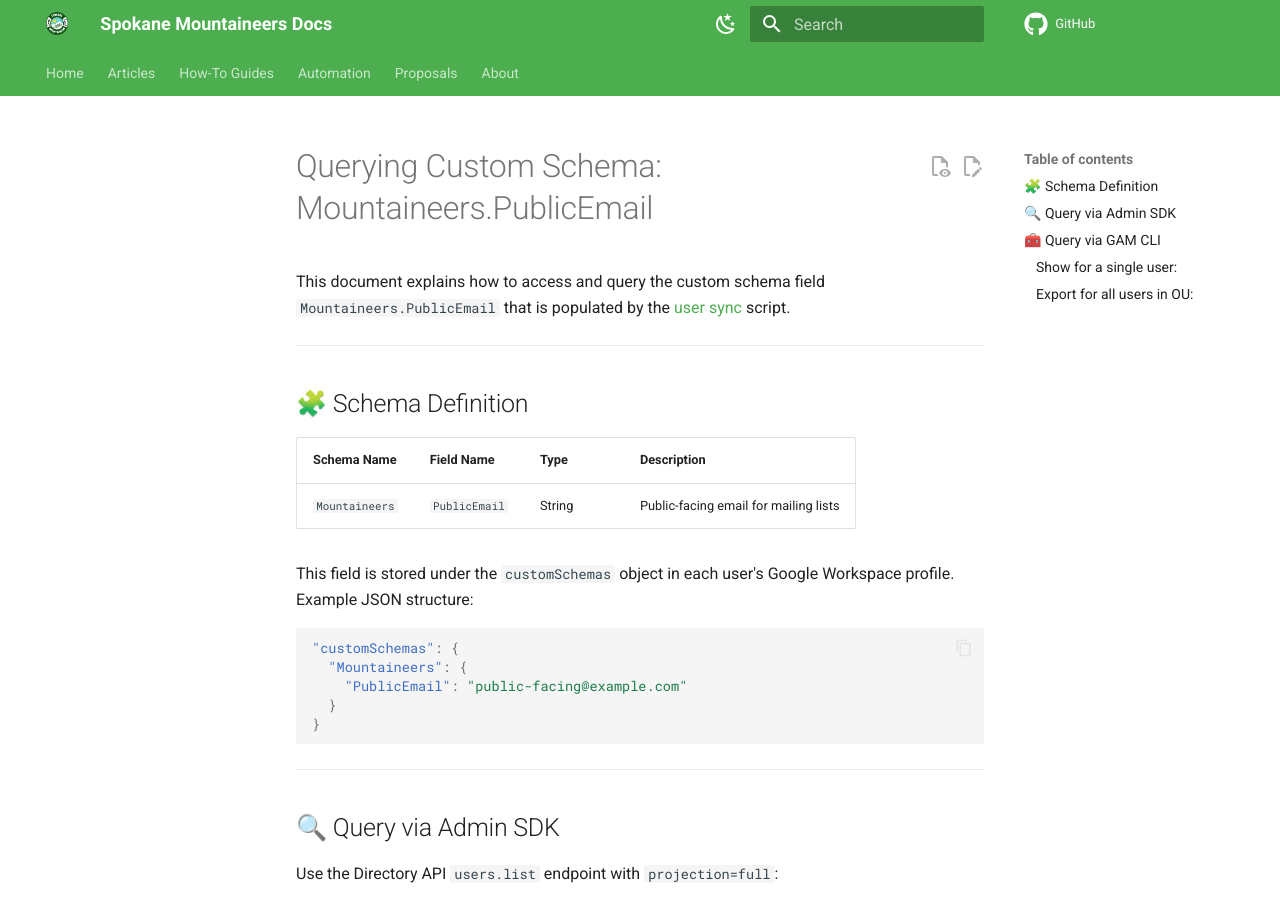
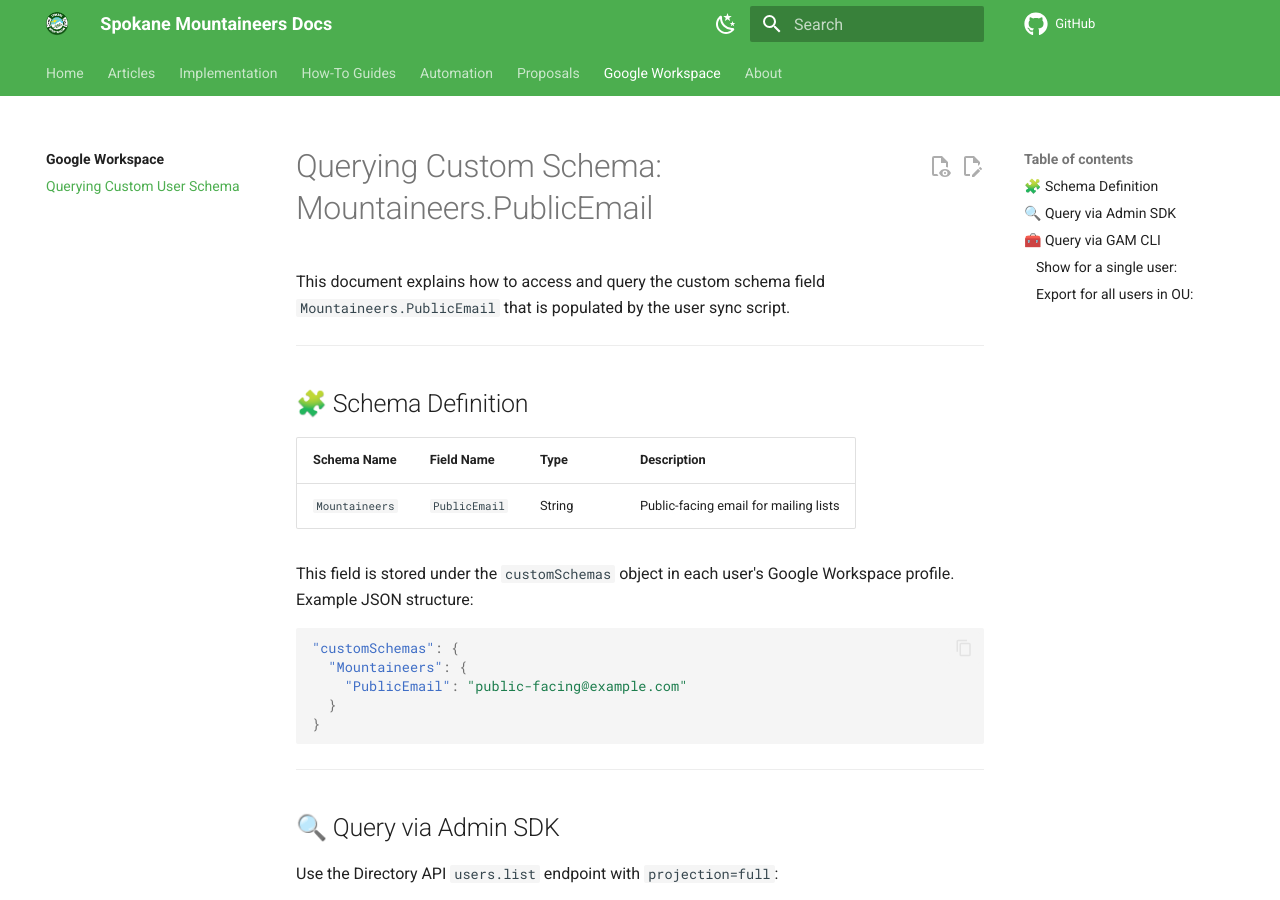
Before and after one commit to Spokane-Mountaineers/salesforce, an MkDocs documentation site: the page built from docs/google-workspace/querying-custom-user-schema.md, in a window 1280 px wide and 900 px high. Built offline with MkDocs 1.6.1 and Material for MkDocs 9.7.7, drawn with Linux system fonts in a browser that asks for light colours; comment, search, counter and statistics services are not loaded; part of the change alters nothing that is shown; some of the changed text lies outside the part shown.

Commit message:
chore: update mkdocs nav and fix broken link
Add new documentation pages to mkdocs navigation:
- Email-based login article
- Implementation section with custom login guide
- Missing articles, automation, and how-to guides
- Google Workspace section

Fix broken link in querying-custom-user-schema.md that referenced
non-existent appsscript.json file.

Resolves all mkdocs build warnings in strict mode.

Co-authored-by: Cursor <cursoragent@cursor.com>

```diff
--- a/docs/google-workspace/querying-custom-user-schema.md
+++ b/docs/google-workspace/querying-custom-user-schema.md
@@ -1,6 +1,6 @@
 # Querying Custom Schema: Mountaineers.PublicEmail
 
-This document explains how to access and query the custom schema field `Mountaineers.PublicEmail` that is populated by the [user sync](../automation/user-sync-google-workspace/google-app-script/appsscript.json) script.
+This document explains how to access and query the custom schema field `Mountaineers.PublicEmail` that is populated by the user sync script.
 
 ---
 
--- a/mkdocs.yml
+++ b/mkdocs.yml
@@ -6,14 +6,21 @@ nav:
   - Home: index.md
   - Articles:
       - articles/index.md
+      - Migrating to Email-Based Login: articles/simplifying-custom-login-experience.md
+      - Activity Group Event Notifications: articles/activity-group-event-notifications.md
       - Fixing Approval Email Notifications: articles/fixing-approval-email-notifications.md
       - Restricting Account Access: articles/experience-cloud-account-access-restriction.md
       - Enabling Google Login: articles/enable-google-login.md
       - Event Participant Follow Handler Update: articles/event-participant-follow-handler-update.md
       - Event Participant Privacy (Overview): articles/event-participant-privacy-solution.md
       - Event Participant Privacy (Technical): articles/event-participant-redirect.md
+  - Implementation:
+      - implementation/index.md
+      - Custom Login Page: implementation/custom-login-page-implementation.md
   - How-To Guides:
       - how-to-guides/index.md
+      - Configure Custom Login Page: how-to-guides/configure-custom-login-page.md
+      - Setup Staging Sandbox: how-to-guides/setup-staging-sandbox.md
       - Customize Favicon: how-to-guides/update-experience-cloud-favicon.md
       - Preventing Logout With KeepAlives: how-to-guides/keepalive-sessions.md
       - Website Editing: how-to-guides/website-editing.md
@@ -22,12 +29,19 @@ nav:
   - Automation:
       - automation/index.md
       - Event Approval Email Alerts: automation/event-approval-email-alerts.md
+      - Event Chatter Batch Setup: automation/event-chatter-batch-setup.md
+      - Event Chatter Batch Deployment: automation/event-chatter-batch-deployment.md
+      - Event Chatter Batch Production Deployment: automation/event-chatter-batch-production-deployment.md
       - Google Login Automation: automation/google-login-automation.md
+      - Notify Leader on RSVP: automation/notify-leader-on-rsvp.md
+      - Notify Subscribers of New Event: automation/notify-subscribers-new-event.md
       - Scheduled Add Aembers to Conservation Group: automation/scheduled-add-members-to-conservation-group.md
-      - Notify Leader on RSVP: automation/notify-leader-on-rsvp.md
   - Proposals:
       - proposals/index.md
       - Automate Member License Sorting: proposals/automate-member-license-sorting.md
+  - Google Workspace:
+      - google-workspace/index.md
+      - Querying Custom User Schema: google-workspace/querying-custom-user-schema.md
   - About: about.md # We'll add this page later.
 
 # Custom branding
```
